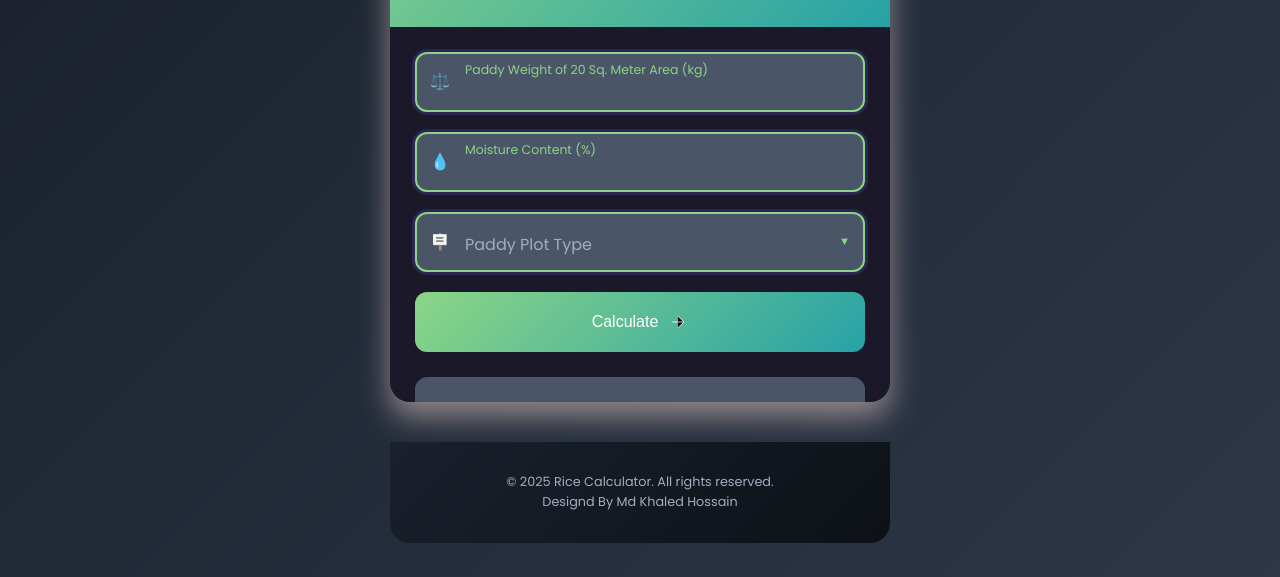
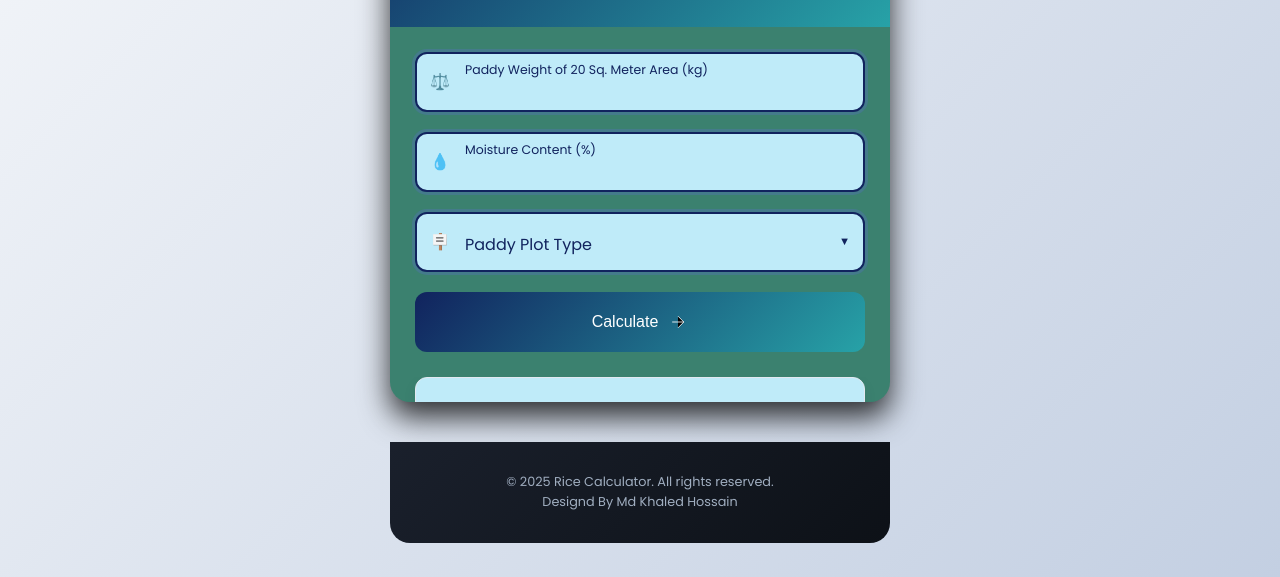
Before and after one commit to khaledMD947/RiceCalculator, a plain HTML site: page index.html in a window 1280 px wide. Shown: the part 223-800 px from the top of the page. Drawn offline with Linux system fonts and the dark colour scheme.

Commit message:
Update styles.css

```diff
--- a/css/styles.css
+++ b/css/styles.css
@@ -1,10 +1,10 @@
 :root {
-    --primary: #8cd586;
+    --primary:#11235e ;
     --secondary: #FF6584;
     --accent: #27a2a7;
     --dark:#23272c ;
-    --light: #c3c7f6;
-    --success: #48BB78;
+    --light:#bfebf9;
+    --success:#2e6021 ;
     --warning: #ED8936;
     --error: #F56565;
 }
@@ -34,7 +34,7 @@ body {
 }
 
 .calculator-container {
-    background: white;
+    background:#3b816f ;
     border-radius: 20px;
     box-shadow: 0 15px 30px rgba(0, 0, 0, 0.8);
     overflow: hidden;
@@ -100,7 +100,7 @@ body {
     position: absolute;
     top: 20px;
     left: 50px;
-    color: #adda6f;
+    color: #11235e;
     font-size: 1rem;
     transition: all 0.3s ease;
     pointer-events: none;
@@ -229,7 +229,7 @@ body {
     align-items: center;
     gap: 15px;
     padding: 12px;
-    background: white;
+    background: #61daeb;
     border-radius: 8px;
     box-shadow: 0 2px 5px rgba(0, 0, 0, 0.05);
 }
@@ -248,7 +248,7 @@ body {
 
 .result-label {
     font-size: 0.8rem;
-    color: #718096;
+    color: #2d311c;
     margin-bottom: 2px;
 }
 
@@ -321,42 +321,6 @@ body {
     }
 }
 
-/* Dark mode support */
-@media (prefers-color-scheme: dark) {
-    body {
-        background: linear-gradient(135deg, #1a202c 0%, #2d3748 100%);
-        color: #f7fafc;
-    }
-
-    .calculator-container {
-        background: #1b1929;
-        box-shadow: 0 15px 30px rgba(161,152,152,0.85);
-    }
-
-    .input-group.floating input,
-    .input-group.floating select {
-        background-color: #4A5568;
-        border-color: #4A5568;
-        color: #f7fafc;
-    }
-
-    .input-group.floating label {
-        color: #A0AEC0;
-    }
-
-    .result-card {
-        background: #4A5568;
-        border-color: #4A5568;
-    }
-
-    .result-item {
-        background: #2D3748;
-    }
-
-    .result-label {
-        color:#9f9ee6 ;
-    }
-}
 /* Footer Styles */
 .app-footer {
     background: linear-gradient(135deg, #2D3748 0%, #1A202C 100%);
```
